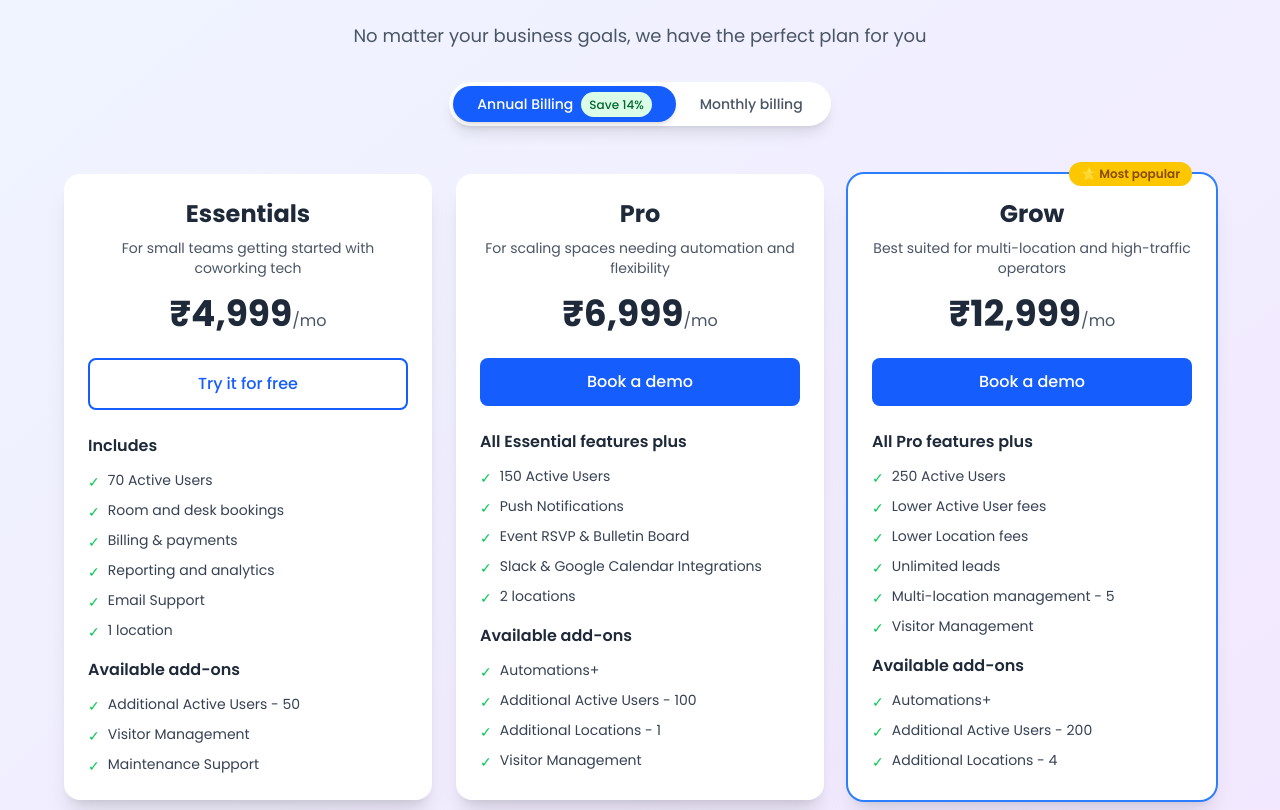
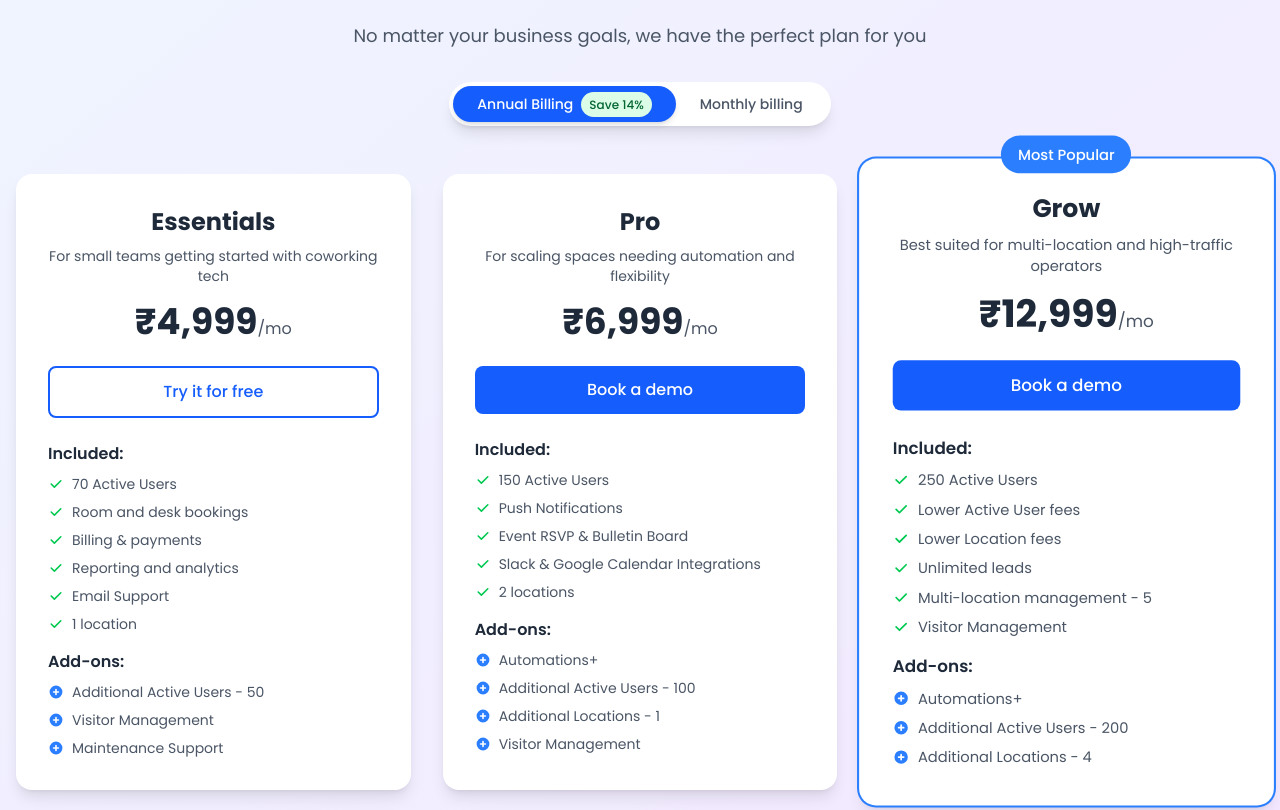
Before and after one commit to alok-i/Co-sync, a Next.js app: page /Home in a window 1280 px wide. Shown: the part 4584-5394 px from the top of the page. Built offline with nearby package versions, Linux system fonts and the light colour scheme.

Commit message:
linked calendly

```diff
--- a/app/Home/page.tsx
+++ b/app/Home/page.tsx
@@ -66,6 +66,9 @@ const LandingPage: React.FC = () => {
   const router = useRouter();
   const searchParams = useSearchParams();
 
+  // Calendly URL - Replace with your actual Calendly link
+  const CALENDLY_URL = "https://calendly.com/rashmitatanwar2";
+
   // Create refs for the sections we want to scroll to - using HTMLDivElement
   const solutionsRef = useRef<HTMLDivElement>(null);
   const pricingRef = useRef<HTMLDivElement>(null);
@@ -81,6 +84,11 @@ const LandingPage: React.FC = () => {
         block: "start",
       });
     }
+  };
+
+  // Function to open Calendly in new tab
+  const openCalendly = (): void => {
+    window.open(CALENDLY_URL, "_blank", "noopener,noreferrer");
   };
 
   // Handle URL parameters for section scrolling
@@ -135,7 +143,10 @@ const LandingPage: React.FC = () => {
                 no matter how big you get, our platform has everything you need
                 to streamline operations and enhance member experience.
               </p>
-              <button className="dark-gradient  px-6 py-2 rounded-full transition-colors text-white">
+              <button
+                onClick={openCalendly}
+                className="dark-gradient px-6 py-2 rounded-full transition-colors text-white hover:opacity-90"
+              >
                 SCHEDULE A DEMO
               </button>
             </div>
--- a/app/LearnMore/page.tsx
+++ b/app/LearnMore/page.tsx
@@ -25,6 +25,14 @@ const FeaturesContent: React.FC = () => {
   const searchParams = useSearchParams();
   const contentId = searchParams.get("contentId") || "1";
 
+  // Calendly URL - Replace with your actual Calendly link
+  const CALENDLY_URL = "https://calendly.com/rashmitatanwar2";
+
+  // Function to open Calendly in new tab
+  const openCalendly = (): void => {
+    window.open(CALENDLY_URL, "_blank", "noopener,noreferrer");
+  };
+
   // Get the hero content based on the URL parameter, fallback to "1" if not found
   const heroContent: HeroContent =
     heroContentVariations[contentId] || heroContentVariations["1"];
@@ -32,6 +40,19 @@ const FeaturesContent: React.FC = () => {
   // Get the features based on the URL parameter, fallback to "1" if not found
   const features: Feature[] =
     featureVariations[contentId] || featureVariations["1"];
+
+  // Handle button clicks based on button text
+  const handleButtonClick = (buttonText: string): void => {
+    if (
+      buttonText.toLowerCase().includes("demo") ||
+      buttonText.toLowerCase().includes("subscription") ||
+      buttonText.toLowerCase().includes("platform")
+    ) {
+      openCalendly();
+    } else {
+      // Handle other button actions if needed
+    }
+  };
 
   return (
     <>
@@ -71,7 +92,12 @@ const FeaturesContent: React.FC = () => {
                   <p className="text-gray-700 text-sm leading-relaxed mb-6">
                     {heroContent.infoBox.text}
                   </p>
-                  <button className="bg-blue-600 hover:bg-blue-700 text-white font-semibold py-3 px-6 rounded-lg transition-colors duration-200 flex items-center">
+                  <button
+                    onClick={() =>
+                      handleButtonClick(heroContent.infoBox.ctaText)
+                    }
+                    className="bg-blue-600 hover:bg-blue-700 text-white font-semibold py-3 px-6 rounded-lg transition-colors duration-200 flex items-center"
+                  >
                     {heroContent.infoBox.ctaText}
                     <span className="ml-2">{heroContent.infoBox.ctaIcon}</span>
                   </button>
@@ -124,7 +150,10 @@ const FeaturesContent: React.FC = () => {
 
             {/* CTA Button */}
             <div className="text-center">
-              <button className="bg-blue-600 hover:bg-blue-700 text-white font-semibold py-3 px-8 rounded-full transition-colors duration-200 shadow-lg hover:shadow-xl transform hover:-translate-y-0.5 transition-transform">
+              <button
+                onClick={() => handleButtonClick("Find your subscription")}
+                className="bg-blue-600 hover:bg-blue-700 text-white font-semibold py-3 px-8 rounded-full transition-colors duration-200 shadow-lg hover:shadow-xl transform hover:-translate-y-0.5 transition-transform"
+              >
                 Find your subscription
               </button>
             </div>
--- a/app/components/CustomSolutions.tsx
+++ b/app/components/CustomSolutions.tsx
@@ -1,6 +1,14 @@
 import React from "react";
 
 const CustomSolutionSection: React.FC = () => {
+  // Calendly URL - Replace with your actual Calendly link
+  const CALENDLY_URL = "https://calendly.com/rashmitatanwar2";
+
+  // Function to open Calendly in new tab
+  const openCalendly = (): void => {
+    window.open(CALENDLY_URL, "_blank", "noopener,noreferrer");
+  };
+
   return (
     <div className="w-full py-16 custom-gradient">
       <div className="container mx-auto px-4">
@@ -12,7 +20,10 @@ const CustomSolutionSection: React.FC = () => {
           </h2>
 
           {/* Button */}
-          <button className="bg-blue-50 text-blue-700 rounded-full py-4 px-8 flex items-center text-xl font-medium mb-8 hover:bg-white transition-colors duration-300">
+          <button
+            onClick={openCalendly}
+            className="bg-blue-50 text-blue-700 rounded-full py-4 px-8 flex items-center text-xl font-medium mb-8 hover:bg-white transition-colors duration-300"
+          >
             Contact Sales
             <svg
               xmlns="http://www.w3.org/2000/svg"
--- a/app/components/PricingSection.tsx
+++ b/app/components/PricingSection.tsx
@@ -1,3 +1,5 @@
+"use client";
+
 import React, { useState } from "react";
 
 interface PricingPlan {
@@ -5,17 +7,25 @@ interface PricingPlan {
   description: string;
   priceMonthly: string;
   priceYearly: string;
+  isPopular?: boolean;
+  buttonText: string;
+  buttonVariant: "primary" | "secondary";
   features: {
     included: string[];
     addOns: string[];
   };
-  isPopular?: boolean;
-  buttonText: string;
-  buttonVariant: "primary" | "secondary";
 }
 
 const PricingSection: React.FC = () => {
   const [isAnnual, setIsAnnual] = useState(true);
+
+  // Calendly URL - Replace with your actual Calendly link
+  const CALENDLY_URL = "https://calendly.com/rashmitatanwar2";
+
+  // Function to open Calendly in new tab
+  const openCalendly = (): void => {
+    window.open(CALENDLY_URL, "_blank", "noopener,noreferrer");
+  };
 
   const pricingPlans: PricingPlan[] = [
     {
@@ -90,6 +100,15 @@ const PricingSection: React.FC = () => {
     },
   ];
 
+  // Handle button clicks based on button text
+  const handleButtonClick = (buttonText: string): void => {
+    if (buttonText.toLowerCase().includes("demo")) {
+      openCalendly();
+    } else {
+      // Handle other button actions (like "Try it for free")
+    }
+  };
+
   return (
     <div className="min-h-screen bg-gradient-to-br from-blue-50 to-purple-100 py-16 px-4">
       {/* Header */}
@@ -133,25 +152,22 @@ const PricingSection: React.FC = () => {
       </div>
 
       {/* Pricing Cards */}
-      <div className="max-w-6xl mx-auto">
-        <div className="grid grid-cols-1 md:grid-cols-3 gap-6">
+      <div className="max-w-7xl mx-auto grid grid-cols-1 md:grid-cols-2 lg:grid-cols-3 gap-8">
         {pricingPlans.map((plan, index) => (
           <div
             key={index}
-              className={`relative bg-white rounded-2xl shadow-xl p-6 transition-transform hover:scale-105 ${
-                plan.isPopular ? "ring-2 ring-blue-500" : ""
+            className={`bg-white rounded-2xl shadow-lg p-8 relative ${
+              plan.isPopular ? "ring-2 ring-blue-500 scale-105" : ""
             }`}
           >
-              {/* Popular Badge */}
             {plan.isPopular && (
-                <div className="absolute -top-3 right-6">
-                  <div className="bg-yellow-400 text-yellow-800 px-3 py-1 rounded-full text-xs font-semibold flex items-center">
-                    ⭐ Most popular
-                  </div>
+              <div className="absolute -top-4 left-1/2 transform -translate-x-1/2">
+                <span className="bg-blue-500 text-white px-4 py-2 rounded-full text-sm font-medium">
+                  Most Popular
+                </span>
               </div>
             )}
 
-              {/* Plan Header */}
             <div className="text-center mb-6">
               <h3 className="text-2xl font-bold text-gray-800 mb-2">
                 {plan.tier}
@@ -166,6 +182,7 @@ const PricingSection: React.FC = () => {
               </div>
 
               <button
+                onClick={() => handleButtonClick(plan.buttonText)}
                 className={`w-full py-3 px-4 rounded-lg font-medium transition-colors ${
                   plan.buttonVariant === "primary"
                     ? "bg-blue-600 text-white hover:bg-blue-700"
@@ -174,49 +191,55 @@ const PricingSection: React.FC = () => {
               >
                 {plan.buttonText}
               </button>
-
-                {/* <button className="w-full mt-2 text-blue-600 hover:text-blue-800 text-sm font-medium">
-                  See all features
-                </button> */}
             </div>
 
             {/* Features */}
             <div className="space-y-4">
-                {/* Included Features */}
               <div>
-                  <h4 className="font-semibold text-gray-800 mb-3">
-                    {index === 0
-                      ? "Includes"
-                      : index === 1
-                      ? "All Essential features plus"
-                      : "All Pro features plus"}
-                  </h4>
+                <h4 className="font-semibold text-gray-800 mb-2">Included:</h4>
                 <ul className="space-y-2">
-                    {plan.features.included.map((feature, idx) => (
+                  {plan.features.included.map((feature, featureIndex) => (
                     <li
-                        key={idx}
-                        className="flex items-start text-sm text-gray-700"
+                      key={featureIndex}
+                      className="flex items-center text-sm text-gray-600"
                     >
-                        <span className="text-green-500 mr-2 mt-0.5">✓</span>
-                        <span>{feature}</span>
+                      <svg
+                        className="w-4 h-4 text-green-500 mr-2"
+                        fill="currentColor"
+                        viewBox="0 0 20 20"
+                      >
+                        <path
+                          fillRule="evenodd"
+                          d="M16.707 5.293a1 1 0 010 1.414l-8 8a1 1 0 01-1.414 0l-4-4a1 1 0 011.414-1.414L8 12.586l7.293-7.293a1 1 0 011.414 0z"
+                          clipRule="evenodd"
+                        />
+                      </svg>
+                      {feature}
                     </li>
                   ))}
                 </ul>
               </div>
 
-                {/* Add-ons */}
               <div>
-                  <h4 className="font-semibold text-gray-800 mb-3">
-                    Available add-ons
-                  </h4>
+                <h4 className="font-semibold text-gray-800 mb-2">Add-ons:</h4>
                 <ul className="space-y-2">
-                    {plan.features.addOns.map((addon, idx) => (
+                  {plan.features.addOns.map((addon, addonIndex) => (
                     <li
-                        key={idx}
-                        className="flex items-start text-sm text-gray-700"
+                      key={addonIndex}
+                      className="flex items-center text-sm text-gray-600"
                     >
-                        <span className="text-green-500 mr-2 mt-0.5">✓</span>
-                        <span>{addon}</span>
+                      <svg
+                        className="w-4 h-4 text-blue-500 mr-2"
+                        fill="currentColor"
+                        viewBox="0 0 20 20"
+                      >
+                        <path
+                          fillRule="evenodd"
+                          d="M10 18a8 8 0 100-16 8 8 0 000 16zm1-11a1 1 0 10-2 0v2H7a1 1 0 100 2h2v2a1 1 0 102 0v-2h2a1 1 0 100-2h-2V7z"
+                          clipRule="evenodd"
+                        />
+                      </svg>
+                      {addon}
                     </li>
                   ))}
                 </ul>
@@ -226,7 +249,6 @@ const PricingSection: React.FC = () => {
         ))}
       </div>
     </div>
-    </div>
   );
 };
 
```
Lines whose indentation alone changed are shown as unchanged.
